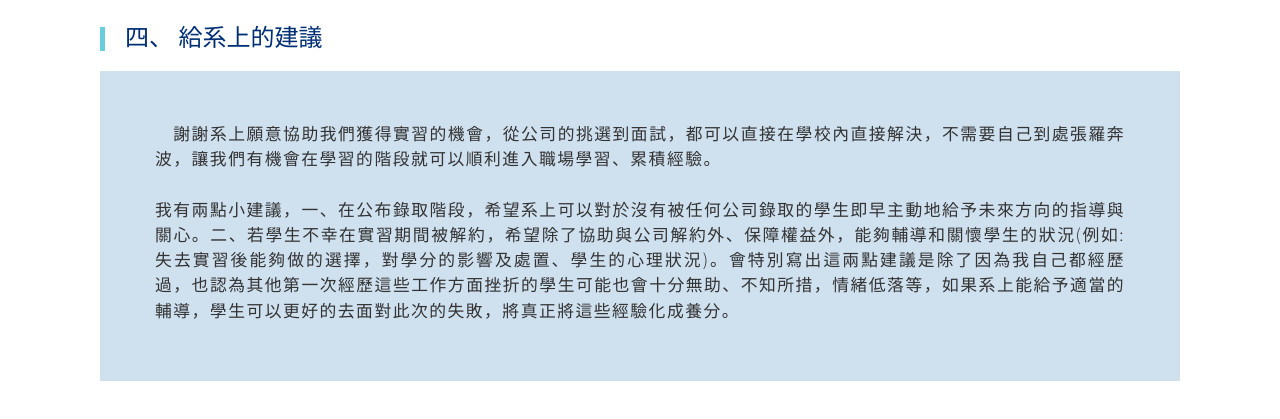
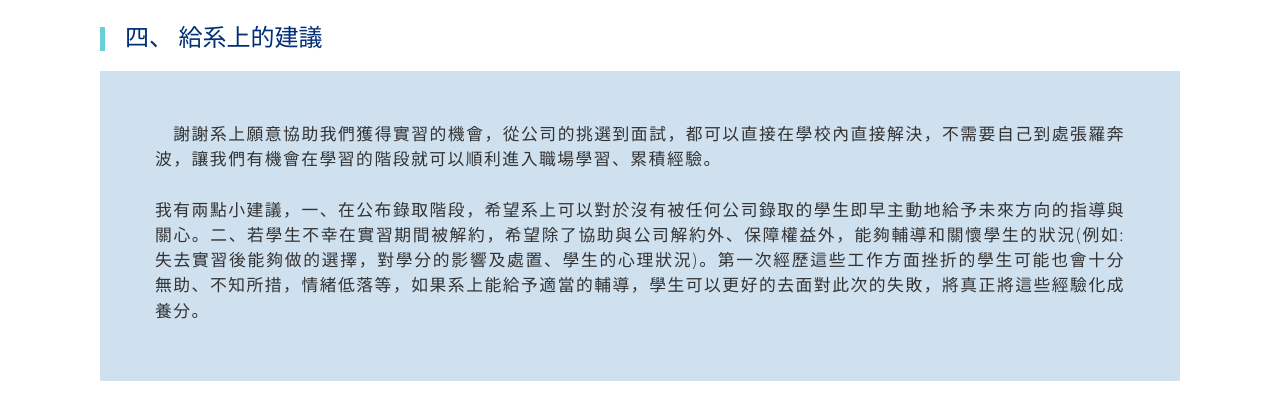
Before and after one commit to sarahshiau/InternHywebWeb, a plain HTML site: page Sarah_04.html in a window 1280 px wide. Shown: the part 241-660 px from the top of the page. Drawn offline with nearby package versions, Linux system fonts and the light colour scheme; a script that the page names is missing.

Commit message:
給學校的建議

```diff
--- a/Sarah_04.html
+++ b/Sarah_04.html
@@ -41,7 +41,7 @@
     <div class="col-12 content-area" id="advice">
       <h3 class="news-article-title"><span class="s-news-h2-line"></span>四、	給系上的建議</h3>
       <div class="news-article-content">
-        <p>&emsp;謝謝系上願意協助我們獲得實習的機會，從公司的挑選到面試，都可以直接在學校內直接解決，不需要自己到處張羅奔波，讓我們有機會在學習的階段就可以順利進入職場學習、累積經驗。<br><br>我有兩點小建議，一、在公布錄取階段，希望系上可以對於沒有被任何公司錄取的學生即早主動地給予未來方向的指導與關心。二、若學生不幸在實習期間被解約，希望除了協助與公司解約外、保障權益外，能夠輔導和關懷學生的狀況(例如:失去實習後能夠做的選擇，對學分的影響及處置、學生的心理狀況)。會特別寫出這兩點建議是除了因為我自己都經歷過，也認為其他第一次經歷這些工作方面挫折的學生可能也會十分無助、不知所措，情緒低落等，如果系上能給予適當的輔導，學生可以更好的去面對此次的失敗，將真正將這些經驗化成養分。</p>
+        <p>&emsp;謝謝系上願意協助我們獲得實習的機會，從公司的挑選到面試，都可以直接在學校內直接解決，不需要自己到處張羅奔波，讓我們有機會在學習的階段就可以順利進入職場學習、累積經驗。<br><br>我有兩點小建議，一、在公布錄取階段，希望系上可以對於沒有被任何公司錄取的學生即早主動地給予未來方向的指導與關心。二、若學生不幸在實習期間被解約，希望除了協助與公司解約外、保障權益外，能夠輔導和關懷學生的狀況(例如:失去實習後能夠做的選擇，對學分的影響及處置、學生的心理狀況)。第一次經歷這些工作方面挫折的學生可能也會十分無助、不知所措，情緒低落等，如果系上能給予適當的輔導，學生可以更好的去面對此次的失敗，將真正將這些經驗化成養分。</p>
       </div>
     </div>
     <a id="gotop" href="#banner"><span class="material-icons">expand_less</span></a>
```
